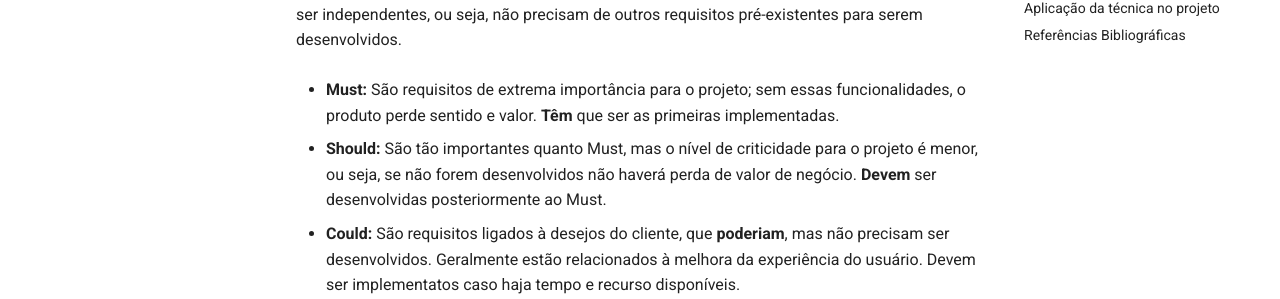
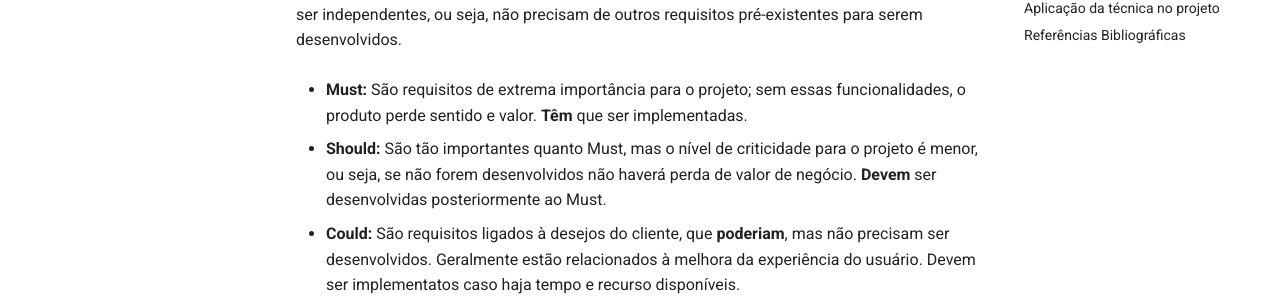
Before and after one commit to UnBArqDsw/2020.1_G1_Triagil, an MkDocs documentation site: the page built from docs/base/requisitos/priorizacao/moscow.md, in a window 1280 px wide and 900 px high, scrolled down 345 px. Shown: the part 154-453 px from the top of the window. Built offline with MkDocs 1.6.1 and Material for MkDocs 9.7.7, drawn with Linux system fonts in a browser that asks for light colours; comment, search, counter and statistics services are not loaded.

```diff
--- a/docs/base/requisitos/priorizacao/moscow.md
+++ b/docs/base/requisitos/priorizacao/moscow.md
@@ -2,13 +2,13 @@
 
 ## Introdução
 
-É uma técnica de priorização utilizada para elencar os requisitos de um projeto de acordo com a sua criticidade e seu valor no negócio. Ajuda a priorizar o escopo de forma a dividir quais tarefas são de extrema importância para o sucesso do projeto e quais poderão ser descartadas caso o projeto sofra mudança de prazo e/ou perda de recursos.
+<p align="justify">É uma técnica de priorização utilizada para elencar os requisitos de um projeto de acordo com a sua criticidade e seu valor no negócio. Ajuda a priorizar o escopo de forma a dividir quais tarefas são de extrema importância para o sucesso do projeto e quais poderão ser descartadas caso o projeto sofra mudança de prazo e/ou perda de recursos.</p>
 
 ## Sobre a técnica MoSCoW
 
 MoSCoW é um acrônimo para as 4 (quatro) categorias de requisitos utilizados na priorização: **M** de _must have_, **S** de _should have_, **C** de _could have_ e **W** para _won't have_ ou _would like_,como comumente é usado. É importante ressaltar que os requisitos usados nessa priorização devem ser independentes, ou seja, não precisam de outros requisitos pré-existentes para serem desenvolvidos.
 
-* **Must:** São requisitos de extrema importância para o projeto; sem essas funcionalidades, o produto perde sentido e valor. **Têm** que ser as primeiras implementadas.
+* **Must:** São requisitos de extrema importância para o projeto; sem essas funcionalidades, o produto perde sentido e valor. **Têm** que ser implementadas.
 
 * **Should:** São tão importantes quanto Must, mas o nível de criticidade para o projeto é menor, ou seja, se não forem desenvolvidos não haverá perda de valor de negócio. **Devem** ser desenvolvidas posteriormente ao Must.
 
```
